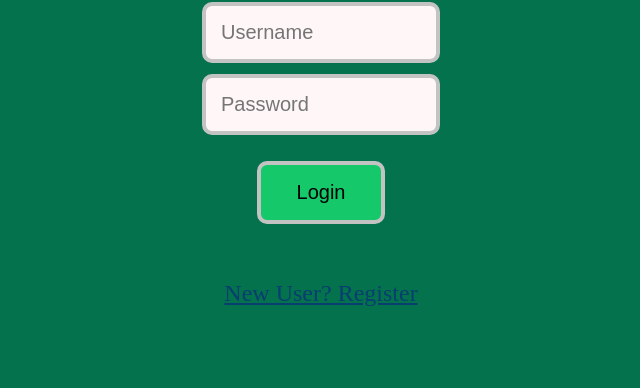
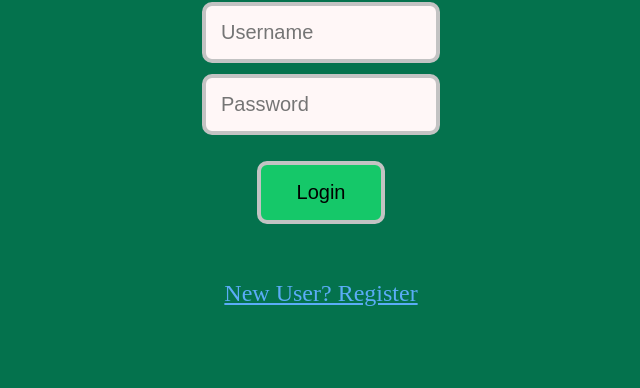
Before and after one commit to sdai-andrew/war-game, a Django app: page /login in a window 1280 px wide. Shown: the part 184-572 px from the top of the page, without its empty margins (319-959 px from the left). Run offline with Django 4.2, Linux system fonts and the light colour scheme; parts of the project's set-up code (start-up, migrations or seed data) failed here and were passed over.

Commit message:
More color scheme changes

```diff
--- a/wargame/static/wargame/wargame.css
+++ b/wargame/static/wargame/wargame.css
@@ -20,7 +20,7 @@ body {
 }
 
 a {
-    color: #083e70;
+    color: #5bacf7;
     font-size: 3vh;
     padding: 1vh;
 }
--- a/wargame/static/wargame/wargame.js
+++ b/wargame/static/wargame/wargame.js
@@ -127,16 +127,20 @@ function displayGame(moves) {
         if (oneCard.isFaceUp === "True") {
             p1PlayDiv.innerHTML = `${oneCard.value} of ${oneCard.suit}`;
             p1PlayDiv.style.backgroundColor = "White";
+            p1PlayDiv.style.color = "Black";
         } else if (oneCard.isFaceUp === "False") {
             p1PlayDiv.innerHTML = `Face down`;
             p1PlayDiv.style.backgroundColor = "Gray";
+            p1PlayDiv.style.color = "White";
         }
         if (twoCard.isFaceUp === "True") {
             p2PlayDiv.innerHTML = `${twoCard.value} of ${twoCard.suit}`;
             p2PlayDiv.style.backgroundColor = "White";
+            p2PlayDiv.style.color = "Black";
         } else if (oneCard.isFaceUp === "False") {
             p2PlayDiv.innerHTML = `Face down`;
             p2PlayDiv.style.backgroundColor = "Gray";
+            p2PlayDiv.style.color = "White";
         }
         index += 1;
     }
```
